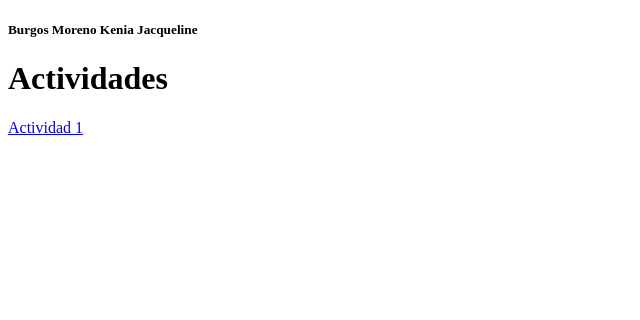
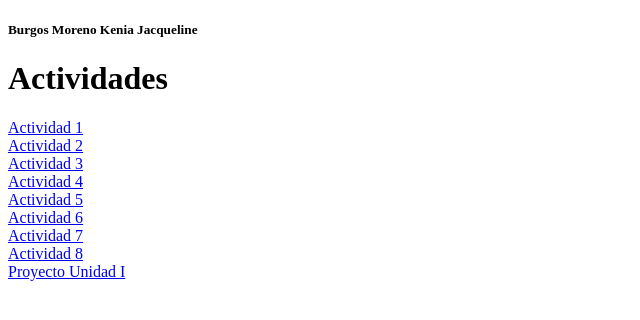
Before and after one commit to KeniaBurgos/UIConstruyePagWeb, a plain HTML site: page index.html in a window 1280 px wide. Shown: the whole page, without its empty margins (0-640 px from the left). Drawn offline with Linux system fonts and the light colour scheme.

Commit message:
<!DOCTYPE html> <html lang="en"> <head>   <meta charset="UTF-8">   <meta http-equiv="X-UA-Compatible" content="IE=edge">   <meta name="viewport" content="width=device-width, initial-scale=1.0">   <title>   Actividades Unidad I   </title> </head> <body>
  <h5>Burgos Moreno Kenia Jacqueline</h5>
    <h1>Actividades</h1>

<a href="actividad1.html" target="_self">Actividad 1</a>
  <br>
<a href="actividad2.html" target="_self">Actividad 2</a>
  <br>
<a href="actividad3.html" target="_self">Actividad 3</a>
  <br>
<a href="actividad4.html" target="_self">Actividad 4</a>
  <br>
<a href="actividad5.html" target="_self">Actividad 5</a>
  <br>
<a href="actividad6.html" target="_self">Actividad 6</a>
  <br>
<a href="actividad7.html" target="_self">Actividad 7</a>
  <br>
<a href="actividad8.html" target="_self">Actividad 8</a>
  <br>
<a href="proyecto1.html" target="_self">Proyecto Unidad I</a>
  <br>
</body>
</html>

```diff
--- a/index.html
+++ b/index.html
@@ -14,7 +14,22 @@
     <h1>Actividades</h1>
 
 <a href="actividad1.html" target="_self">Actividad 1</a>
-
-
+  <br>
+<a href="actividad2.html" target="_self">Actividad 2</a>
+  <br>
+<a href="actividad3.html" target="_self">Actividad 3</a>
+  <br>
+<a href="actividad4.html" target="_self">Actividad 4</a>
+  <br>
+<a href="actividad5.html" target="_self">Actividad 5</a>
+  <br>
+<a href="actividad6.html" target="_self">Actividad 6</a>
+  <br>
+<a href="actividad7.html" target="_self">Actividad 7</a>
+  <br>
+<a href="actividad8.html" target="_self">Actividad 8</a>
+  <br>
+<a href="proyecto1.html" target="_self">Proyecto Unidad I</a>
+  <br>
 </body>
 </html>
```
Also changed, not shown: 1 other file.
